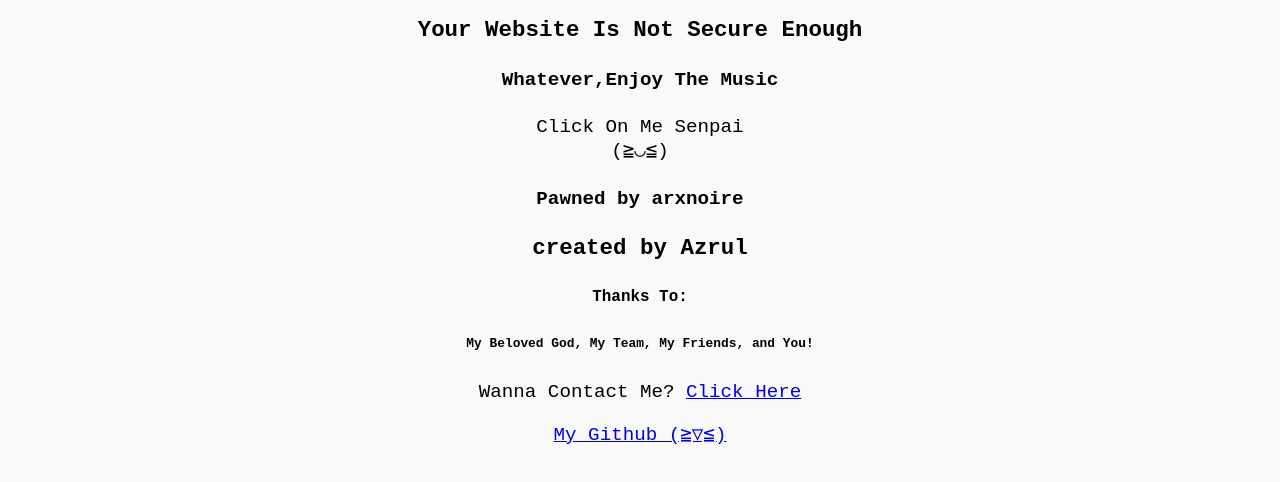
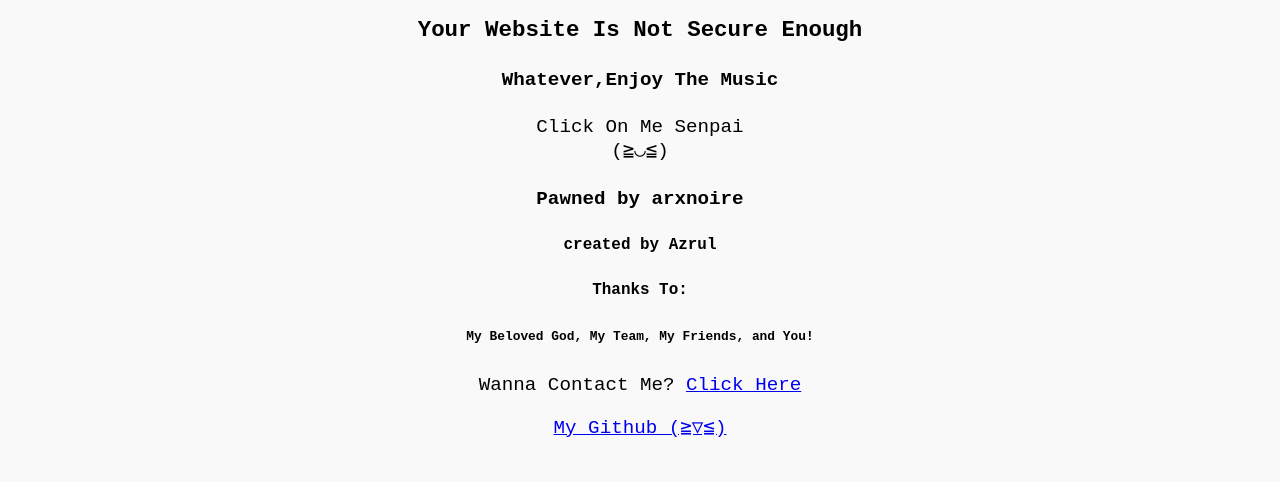
Before and after one commit to arxnoire/wolfyx.root.sx, a plain HTML site: page index.html in a window 1280 px wide. Shown: the part 278-760 px from the top of the page. Drawn offline with Linux system fonts and the light colour scheme.

Commit message:
Update index.html

```diff
--- a/index.html
+++ b/index.html
@@ -78,7 +78,7 @@
             </sega>
             <br/>
             <h4>Pawned by arxnoire</h4>
-	    <h3>created by Azrul</h3>
+	    <h5>created by Azrul</h5>
             <h5>Thanks To:</h5>
             <h6> My Beloved God, My Team, My Friends, and You!</h6>
         </div>
```
